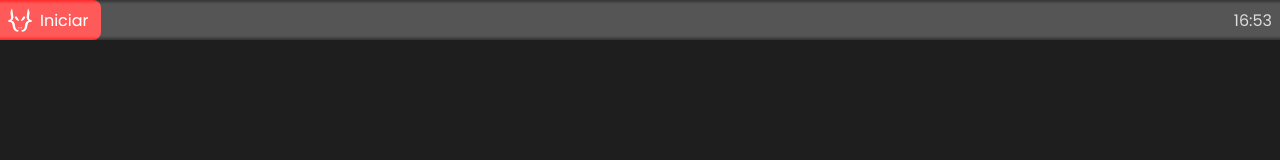
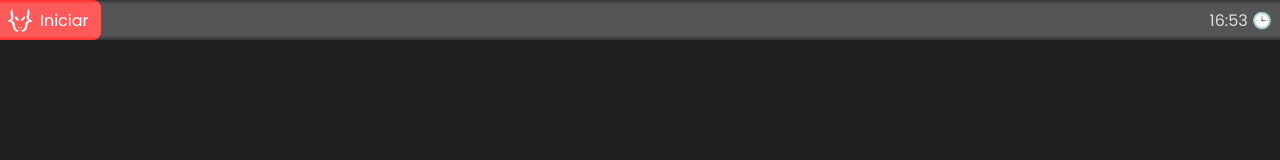
Before and after one commit to iwilldev/portfolio, a React (Create React App) app: page / in a window 1280 px wide. Shown: the top 160 px of the page. Built offline with nearby package versions, Linux system fonts and the light colour scheme.

Commit message:
Pequenos ajustes no relógio

```diff
--- a/src/components/RealTimeClock/index.jsx
+++ b/src/components/RealTimeClock/index.jsx
@@ -3,7 +3,7 @@ import './style.css';
 
 function RealTimeClock() {
 
-    const [clock, setClock] = useState('');
+    const [clock, setClock] = useState('🕒');
 
     useEffect(() => {
         const clockInterval = setInterval(() => {
@@ -16,8 +16,8 @@ function RealTimeClock() {
             if (minutes < 10) {
                 minutes = "0" + minutes;
             }
-            setClock(hour+':'+minutes);
-        }, 1);
+            setClock(hour+':'+minutes+' 🕒');
+        }, 1000);
         return () => clearInterval(clockInterval);
     }, []);
 
```
